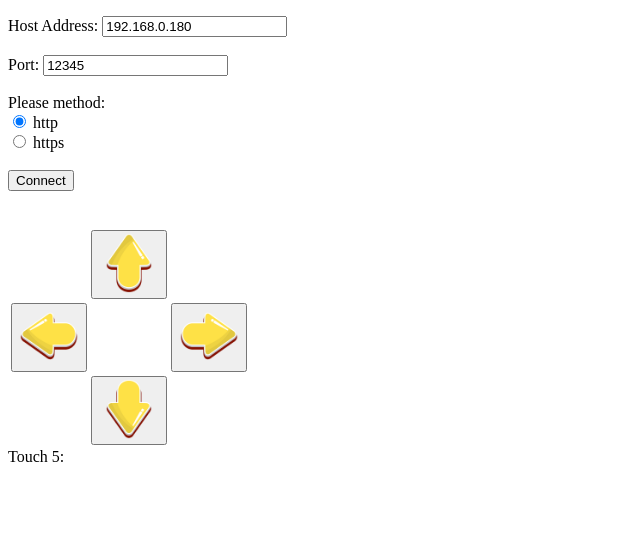
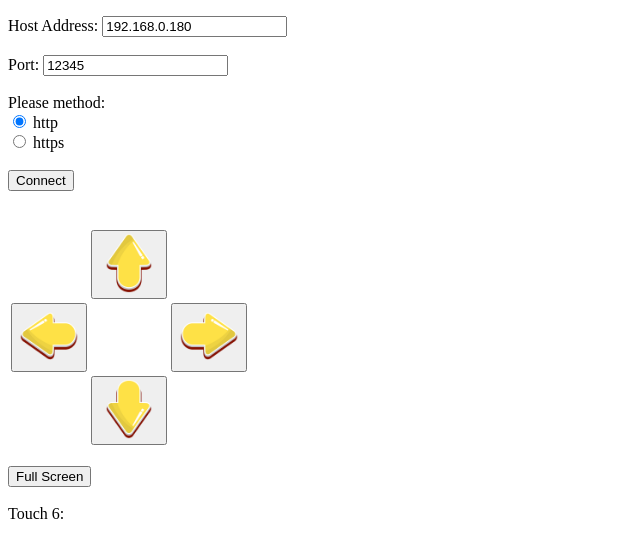
Before and after one commit to Hattory105/Hattory105.github.io, a plain HTML site: page index.html in a window 1280 px wide. Shown: the part 118-676 px from the top of the page, without its empty margins (0-640 px from the left). Drawn offline with Linux system fonts and the light colour scheme.

Commit message:
Update index.html
Update full screen

```diff
--- a/index.html
+++ b/index.html
@@ -112,15 +112,17 @@
             //     }
             // }, false);
 
-            // function toggleFullScreen() {
-            //     if(!document.fullscreenElement) {
-            //         document.documentElement.requestFullscreen();
-            //     } else {
-            //         if(document.exitFullscreen) {
-            //             document.exitFullscreen();
-            //         }
-            //     }
-            // }
+            function toggleFullScreen() {
+                if(!document.fullscreenElement) {
+                    document.documentElement.requestFullscreen();
+                    document.getElementById("btnFullScreen").value = "Exit Full Screen";
+                } else {
+                    if(document.exitFullscreen) {
+                        document.exitFullscreen();
+                        document.getElementById("btnFullScreen").value = "Full Screen";
+                    }
+                }
+            }
 
             // document.oncontextmenu = function(e){
             //     var evt = new Object({keyCode:93});
@@ -162,6 +164,7 @@
               </tr>
             </table>
         </div>
-        <label id="myText">Touch 5:</label>
+        <br><input type="button" id="btnFullScreen" onclick="toggleFullScreen()" value="Full Screen"><br><br>
+        <label id="myText">Touch 6:</label>
     </body>
 </html>
```
